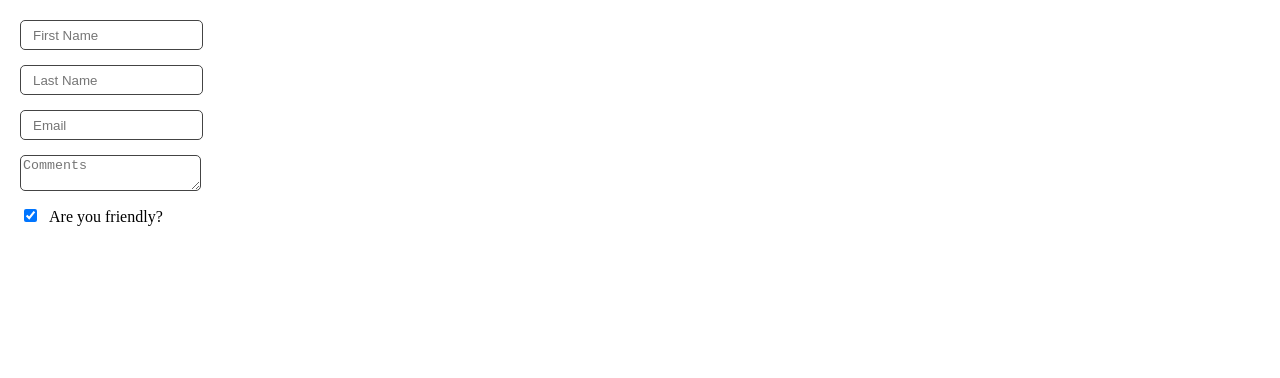
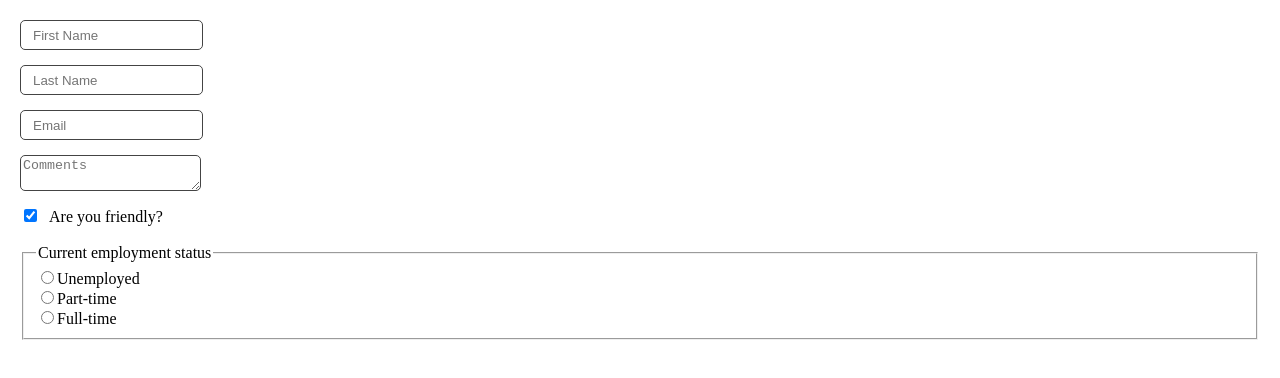
Before and after one commit to IamNaeto/scrimba-react, a React (Vite) app in the folder forms/: page / in a window 1280 px wide. Shown: the top 378 px of the page. Built offline with nearby package versions, Linux system fonts and the light colour scheme.

Commit message:
handling radio buttons using state

```diff
--- a/forms/src/App.jsx
+++ b/forms/src/App.jsx
@@ -3,15 +3,17 @@
 import './App.css'
 
 function App() {
- const [formData, setFormData] = React.useState(
+ const [formData, setFormData] = useState(
         {
             firstName: "",
             lastName: "",
             email: "",
             comments: "",
-            isFriendly: true
+            isFriendly: true,
+            employment: ""
         }
     )
+    console.log(formData.employment)
 
     function handleChange(event) {
         const {name, value, type, checked} = event.target
@@ -60,6 +62,46 @@
                 name="isFriendly"
             /><label htmlFor="isFriendly">Are you friendly?</label>
             <br />
+            <br />
+
+            <fieldset>
+                <legend>Current employment status</legend>
+
+                <input
+                    type="radio"
+                    id="unemployed"
+                    name="employment"
+                    value="unemployed"
+                    checked={formData.employment === "unemployed"}
+                    onChange={handleChange}
+                />
+                <label htmlFor="unemployed">Unemployed</label>
+                <br />
+
+                <input
+                    type="radio"
+                    id="part-time"
+                    name="employment"
+                    value="part-time"
+                    checked={formData.employment === "part-time"}
+                    onChange={handleChange}
+                />
+                <label htmlFor="part-time">Part-time</label>
+                <br />
+
+                <input
+                    type="radio"
+                    id="full-time"
+                    name="employment"
+                    value="full-time"
+                    checked={formData.employment === "full-time"}
+                    onChange={handleChange}
+                />
+                <label htmlFor="full-time">Full-time</label>
+                <br />
+
+            </fieldset>
+
         </form>
     )
 }
```
